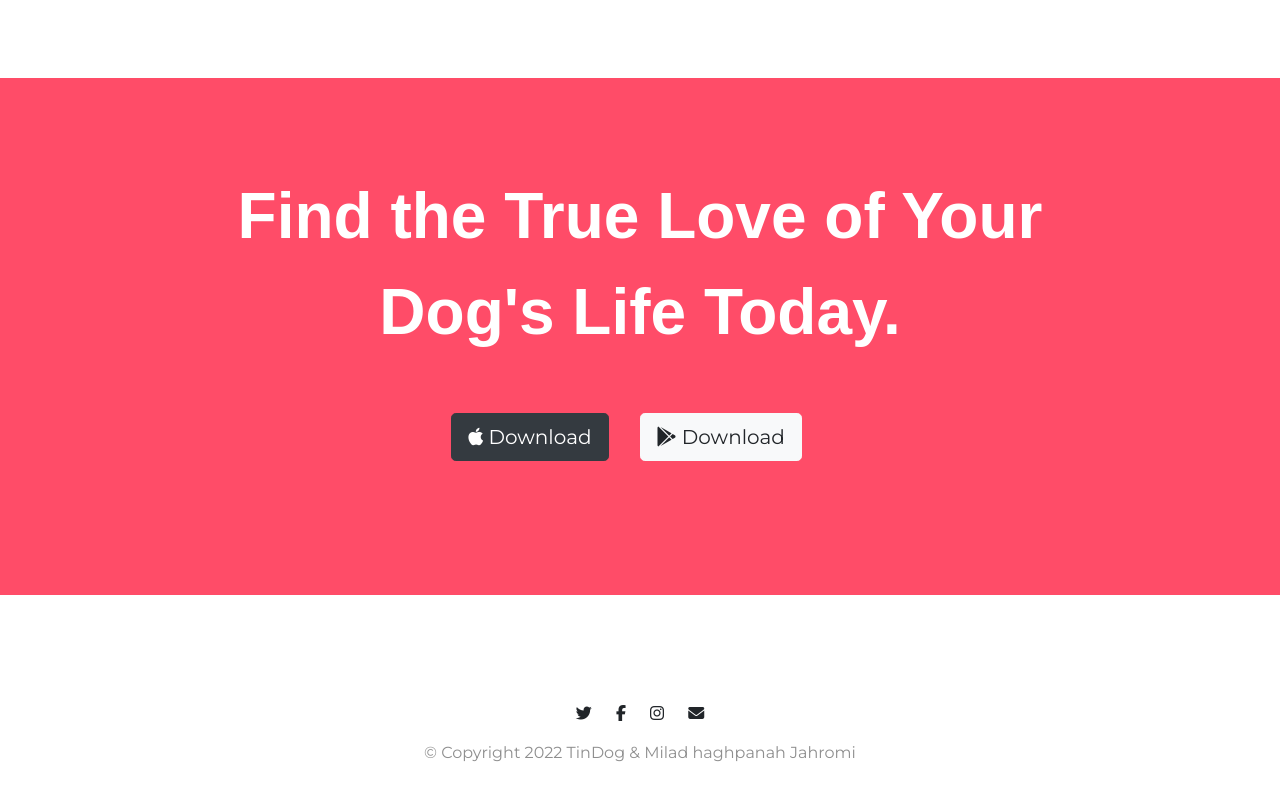
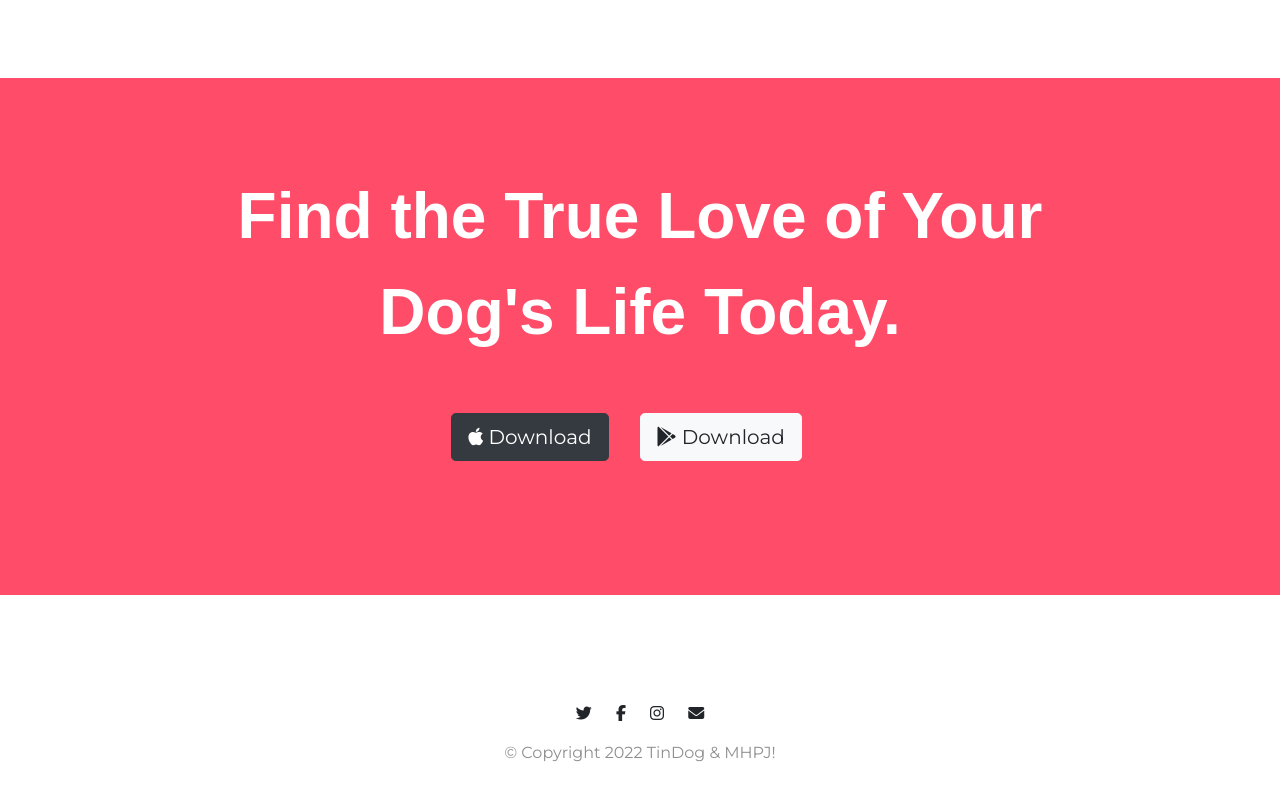
Before and after one commit to Milad-HPJ/tindog, a plain HTML site: page index.html in a window 1280 px wide. Shown: the part 2561-3361 px from the top of the page. Drawn offline with nearby package versions, Linux system fonts and the light colour scheme.

Commit message:
Update index.html

```diff
--- a/index.html
+++ b/index.html
@@ -237,7 +237,7 @@
       <i class="social-icon fa-brands fa-facebook-f"></i>
       <i class="social-icon fa-brands fa-instagram"></i>
       <i class="social-icon fa-solid fa-envelope"></i>
-      <p>© Copyright 2022 TinDog & Milad haghpanah Jahromi</p>
+      <p>© Copyright 2022 TinDog & MHPJ!</p>
 
     </div>
   </footer>
```
